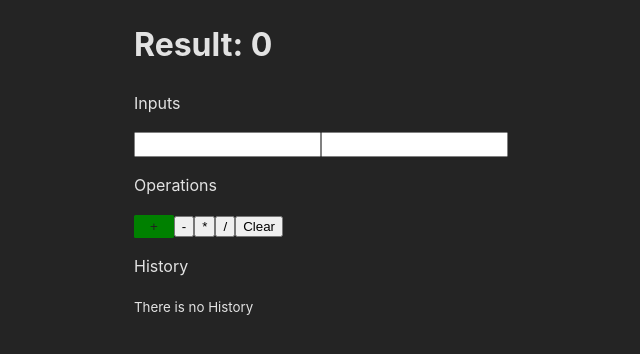
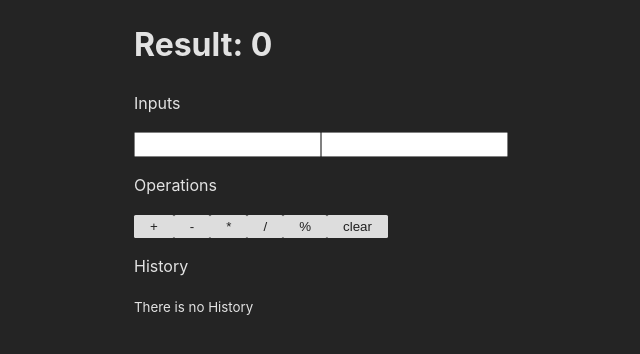
Before and after one commit to rakibul-wdp/full-stack-army, a React (Vite) app in the folder 30-frontend-3-react-functional-component/functional-component/: page /calculator in a window 1280 px wide. Shown: the top 354 px of the page, without its empty margins (190-830 px from the left). Built offline with nearby package versions, Linux system fonts and the light colour scheme.

Commit message:
separate operations section

```diff
--- /dev/null
+++ b/30-frontend-3-react-functional-component/functional-component/src/components/operation/OperationSection.jsx
@@ -0,0 +1,56 @@
+import PropTypes from "prop-types";
+import shortid from "shortid";
+import Button from "../ui/Button";
+
+const OperationSection = ({ handleArithmeticsOps, handleClearOps }) => {
+  const operations = [
+    {
+      id: shortid.generate(),
+      text: "+",
+      onClick: () => handleArithmeticsOps("+"),
+    },
+    {
+      id: shortid.generate(),
+      text: "-",
+      onClick: () => handleArithmeticsOps("-"),
+    },
+    {
+      id: shortid.generate(),
+      text: "*",
+      onClick: () => handleArithmeticsOps("*"),
+    },
+    {
+      id: shortid.generate(),
+      text: "/",
+      onClick: () => handleArithmeticsOps("/"),
+    },
+    {
+      id: shortid.generate(),
+      text: "%",
+      onClick: () => handleArithmeticsOps("%"),
+    },
+    {
+      id: shortid.generate(),
+      text: "clear",
+      onClick: () => handleClearOps,
+    },
+  ];
+
+  return (
+    <div>
+      <p>Operations</p>
+      <div>
+        {operations.map((ops) => (
+          <Button text={ops.text} onClick={ops.onClick} key={ops.id} />
+        ))}
+      </div>
+    </div>
+  );
+};
+
+OperationSection.propTypes = {
+  handleArithmeticsOps: PropTypes.func.isRequired,
+  handleClearOps: PropTypes.func.isRequired,
+};
+
+export default OperationSection;
--- a/30-frontend-3-react-functional-component/functional-component/src/pages/Calculator.jsx
+++ b/30-frontend-3-react-functional-component/functional-component/src/pages/Calculator.jsx
@@ -9,7 +9,7 @@
 
 import { useEffect, useState } from "react";
 import InputSection from "../components/inputs/InputSection";
-import Button from "../components/ui/Button";
+import OperationSection from "../components/operation/OperationSection";
 
 function* generateId() {
   let id = 1;
@@ -122,20 +122,11 @@ const Calculator = () => {
         inputs={{ initialState }}
         handleInputFields={handleInputFields}
       />
-      <div>
-        <p>Operations</p>
-        <Button
-          text={"+"}
-          onClick={() => handleArithmeticsOps("+")}
-          customStyle={{ background: "green" }}
-          // disabled={true}
-        />
-        {/* <button onClick={() => handleArithmeticsOps("+")}>+</button> */}
-        <button onClick={() => handleArithmeticsOps("-")}>-</button>
-        <button onClick={() => handleArithmeticsOps("*")}>*</button>
-        <button onClick={() => handleArithmeticsOps("/")}>/</button>
-        <button onClick={handleClearOps}>Clear</button>
-      </div>
+      {/* TODO: Operation section */}
+      <OperationSection
+        handleArithmeticsOps={handleArithmeticsOps}
+        handleClearOps={handleClearOps}
+      />
       <div>
         <p>History</p>
         {histories.length === 0 ? (
```
